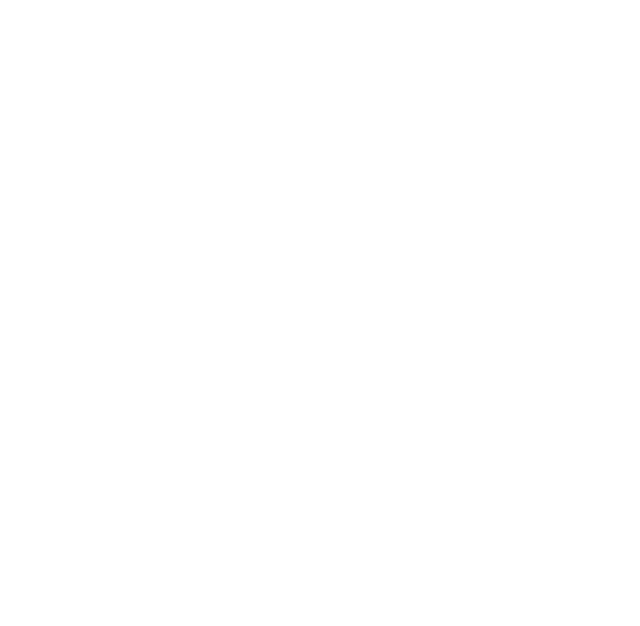
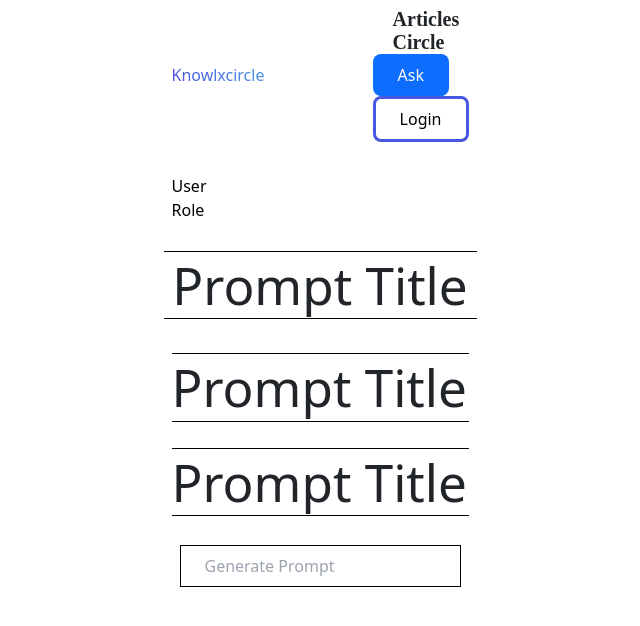
Before and after one commit to thirza258/Knowlxcircle_frontend, a React (Vite) app: page /askbot in a window 1280 px wide. Before the commit this address had no page. Shown: the top 626 px of the page, without its empty margins (320-960 px from the left). Built offline with nearby package versions, Linux system fonts and the light colour scheme.

Commit message:
add chat

```diff
--- a/src/App.tsx
+++ b/src/App.tsx
@@ -13,6 +13,7 @@
 import CreateCircle from './components/CreateCircle';
 import Dashboard from './components/Dashboard';
 import UserPage from './components/UserPage';
+import Chatbot from './components/Chatbot';
 
 function App() {
   return (
@@ -31,6 +32,7 @@
         <Route path="/create-circle" element={<CreateCircle />} />
         <Route path="/dashboard" element={<Dashboard />} />
         <Route path="/user" element={<UserPage />} />
+        <Route path="/askbot" element={<Chatbot />} />
       </Routes>
     </div>
   </Router>
--- /dev/null
+++ b/src/components/Chatbot.tsx
@@ -0,0 +1,48 @@
+import Navbar from "./Navbar";
+import axios from "axios";
+import { useEffect, useState } from "react";
+
+const Chatbot = () => {
+  return (
+    <div className="min-h-screen flex flex-col">
+      <Navbar />
+      <div className="flex flex-grow p-2">
+        <div className="w-[20vw]">
+          <div className="text-black p-3">
+            <p>User</p>
+            <p>Role</p>
+          </div>
+          <div className="text-center p-2">
+            <div className="horizontal-line"></div>
+            <h1 className="text-base">Prompt Title</h1>
+            <div className="horizontal-line"></div>
+          </div>
+        </div>
+
+        <div className="border-l-2 border-black h-auto"></div>
+
+        <div className="w-[80vw]">
+          <div className="p-3">
+            <div className="horizontal-line"></div>
+            <h1 className="text-base text-right">Prompt Title</h1>
+            <div className="horizontal-line"></div>
+          </div>
+          <div className="px-3">
+            <div className="horizontal-line"></div>
+            <h1 className="text-sm">Prompt Title</h1>
+            <div className="horizontal-line"></div>
+          </div>
+          <div className="bottom-0 left-0 right-0 p-4">
+        <input
+          type="text"
+          className="text-black w-full px-4 py-2 border border-black bg-white rounded-lg"
+          placeholder="Generate Prompt"
+        />
+    </div>
+        </div>
+      </div>
+    </div>
+  );
+};
+
+export default Chatbot;
--- a/src/components/CircleList.tsx
+++ b/src/components/CircleList.tsx
@@ -2,6 +2,7 @@
 import { CircleListResponse, CircleResponse } from "../types";
 import { useState, useEffect } from "react";
 import CircleService from "../services/CircleService";
+import Navbar from "./Navbar";
 
 const CircleList = () => {
   const [circles, setCircles] = useState<CircleResponse[] | null>(null);
@@ -31,6 +32,8 @@
   };
 
   return (
+    <>
+    <Navbar />
     <div className="flex pt-10">
       <div className="w-[10vw] h-[100vh] bg-black">
         <div className="text-white p-3">
@@ -76,6 +79,7 @@
         </button>
       </div>
     </div>
+    </>
   );
 };
 
--- a/src/components/Navbar.tsx
+++ b/src/components/Navbar.tsx
@@ -1,17 +1,22 @@
 import React, {useState, useContext} from "react";
 import { Button } from "react-bootstrap";
 import Login from "./Login";
-import { Link } from "react-router-dom";
+import { Link, useNavigate } from "react-router-dom";
 import "../index.css";
 import LoginService from "../services/LoginService";
 import { AuthContext } from '../AuthContext';
 import UserMenu from "./UserMenu";
 
 const Navbar = () => {
+  const navigate = useNavigate();
   const authContext = useContext(AuthContext);
 
     if (!authContext) {
         return null;
+    }
+
+    const handleAsk = () => {
+        navigate("/askbot");
     }
 
     const { isAuthenticated, logout } = authContext;
@@ -32,7 +37,9 @@
                 <a className="nav-link primary-nav" href="/circle">Circle</a>
               </li>
             </ul>
-            <button className="bg-primary text-white px-4 py-2 rounded-lg">Ask</button>
+
+            <button onClick={handleAsk} className="bg-primary text-white px-4 py-2 rounded-lg">Ask</button>
+
             <div>
             {isAuthenticated ? (
                 <UserMenu logout={logout} />
--- a/src/index.css
+++ b/src/index.css
@@ -136,3 +136,8 @@
   color: black;
   padding-left: 20px;
 }
+
+.horizontal-line {
+  border-top: 1px solid #000; /* Tailwind gray-300 */
+  margin: 5px 0;
+}
```
